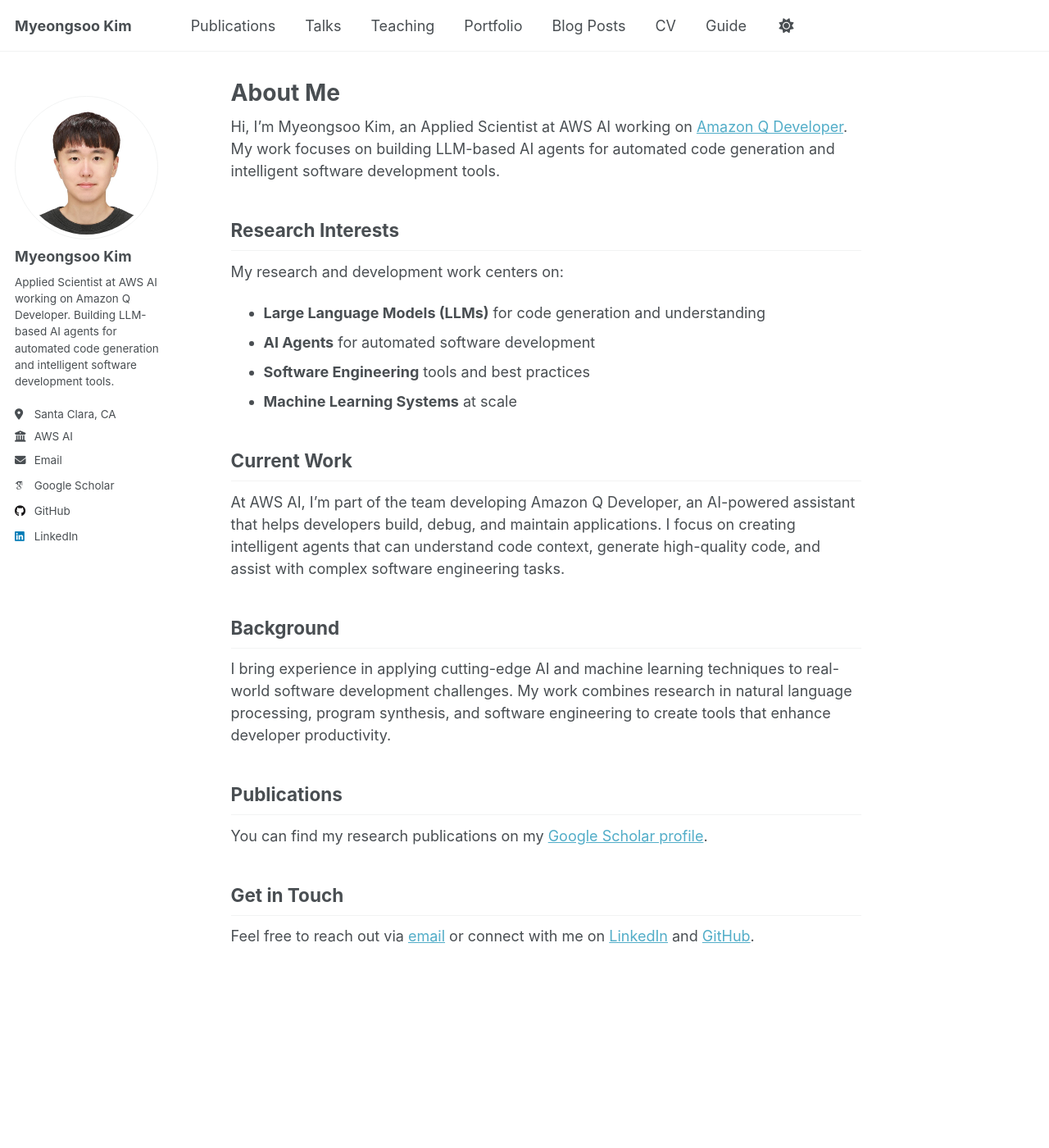
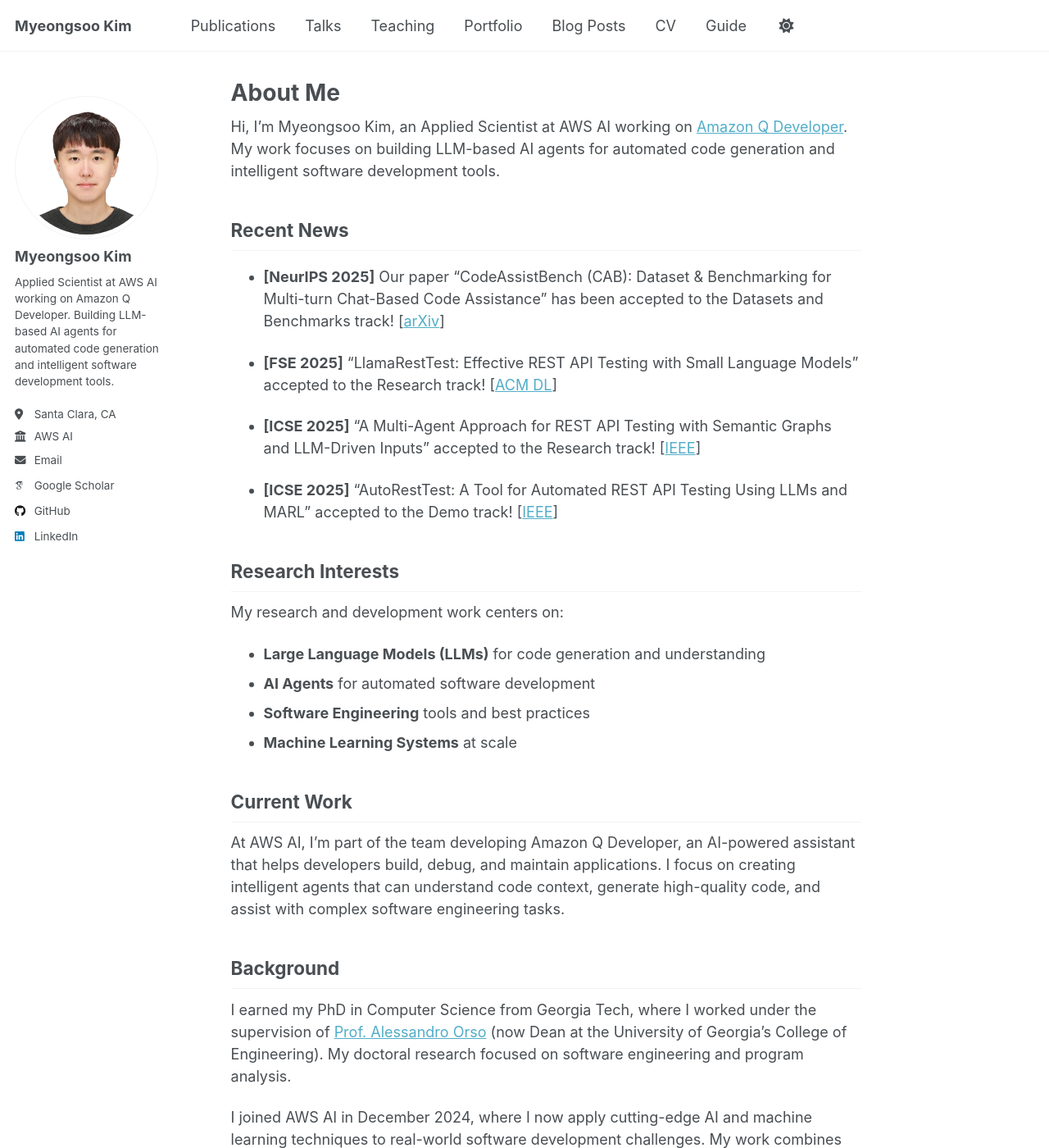
Before and after one commit to codingsoo/codingsoo.github.io, a Jekyll site: the page built from _pages/about.md, in a window 1280 px wide and 1400 px high. Shown: the whole window at 82% size. Built offline with Jekyll 4.4.1, drawn with Linux system fonts in a browser that asks for light colours; some web fonts are replaced; a script that is not in the unit is left out; some of the changed text lies outside the part shown.

Commit message:
Add news

```diff
--- a/_pages/about.md
+++ b/_pages/about.md
@@ -8,6 +8,16 @@
 ---
 
 Hi, I'm Myeongsoo Kim, an Applied Scientist at AWS AI working on [Amazon Q Developer](https://aws.amazon.com/q/developer/). My work focuses on building LLM-based AI agents for automated code generation and intelligent software development tools.
+
+## Recent News
+
+- **[NeurIPS 2025]** Our paper "CodeAssistBench (CAB): Dataset & Benchmarking for Multi-turn Chat-Based Code Assistance" has been accepted to the Datasets and Benchmarks track! [[arXiv](https://arxiv.org/abs/2507.10646)]
+
+- **[FSE 2025]** "LlamaRestTest: Effective REST API Testing with Small Language Models" accepted to the Research track! [[ACM DL](https://dl.acm.org/doi/10.1145/3715737)]
+
+- **[ICSE 2025]** "A Multi-Agent Approach for REST API Testing with Semantic Graphs and LLM-Driven Inputs" accepted to the Research track! [[IEEE](https://dl.acm.org/doi/10.1109/ICSE55347.2025.00179)]
+
+- **[ICSE 2025]** "AutoRestTest: A Tool for Automated REST API Testing Using LLMs and MARL" accepted to the Demo track! [[IEEE](https://dl.acm.org/doi/10.1109/ICSE-Companion66252.2025.00015)]
 
 ## Research Interests
 
@@ -23,7 +33,9 @@
 
 ## Background
 
-I bring experience in applying cutting-edge AI and machine learning techniques to real-world software development challenges. My work combines research in natural language processing, program synthesis, and software engineering to create tools that enhance developer productivity.
+I earned my PhD in Computer Science from Georgia Tech, where I worked under the supervision of [Prof. Alessandro Orso](https://engineering.uga.edu/team_member/alex-orso/) (now Dean at the University of Georgia's College of Engineering). My doctoral research focused on software engineering and program analysis.
+
+I joined AWS AI in December 2024, where I now apply cutting-edge AI and machine learning techniques to real-world software development challenges. My work combines research in natural language processing, program synthesis, and software engineering to create tools that enhance developer productivity.
 
 ## Publications
 
```
